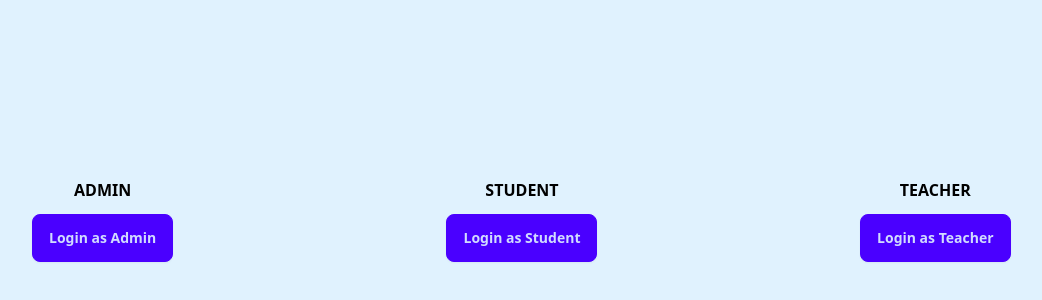
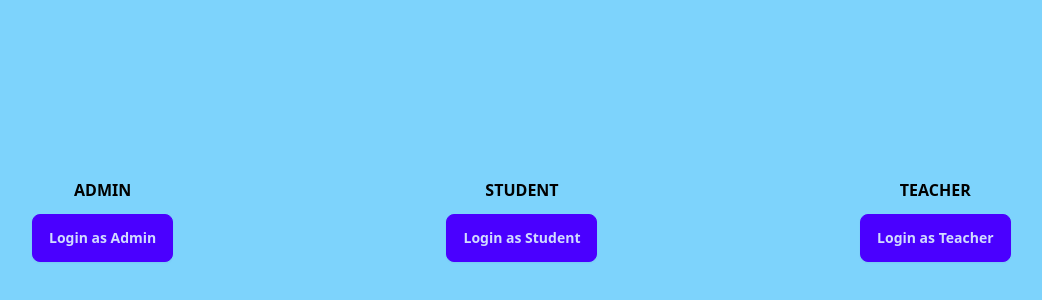
Before and after one commit to it27427/school-management-system, a React (Vite) app in the folder views/: page /choose-user in a window 1280 px wide. Shown: the part 180-480 px from the top of the page, without its empty margins (124-1166 px from the left). Built offline with nearby package versions, Linux system fonts and the light colour scheme.

Commit message:
ChooseUser Page Background added and page completed

```diff
--- a/views/src/pages/auth/ChooseUser.jsx
+++ b/views/src/pages/auth/ChooseUser.jsx
@@ -4,7 +4,7 @@ import { Link } from 'react-router-dom';
 const ChooseUser = () => {
   return (
     <EmptyLayout>
-      <div className='grid place-items-center space-y-0 h-screen md:space-y-0 lg:grid-cols-3 lg:space-x-3 p-5'>
+      <div className='grid place-items-center space-y-0 h-screen md:space-y-0 lg:grid-cols-3 lg:space-x-3 p-5 bg-sky-300'>
         <div className='flex flex-col items-center justify-center text-center gap-3'>
           <h2 className='font-bold uppercase text-black'>Admin</h2>
           <Link to='/admin-login' className='btn btn-primary'>
```
